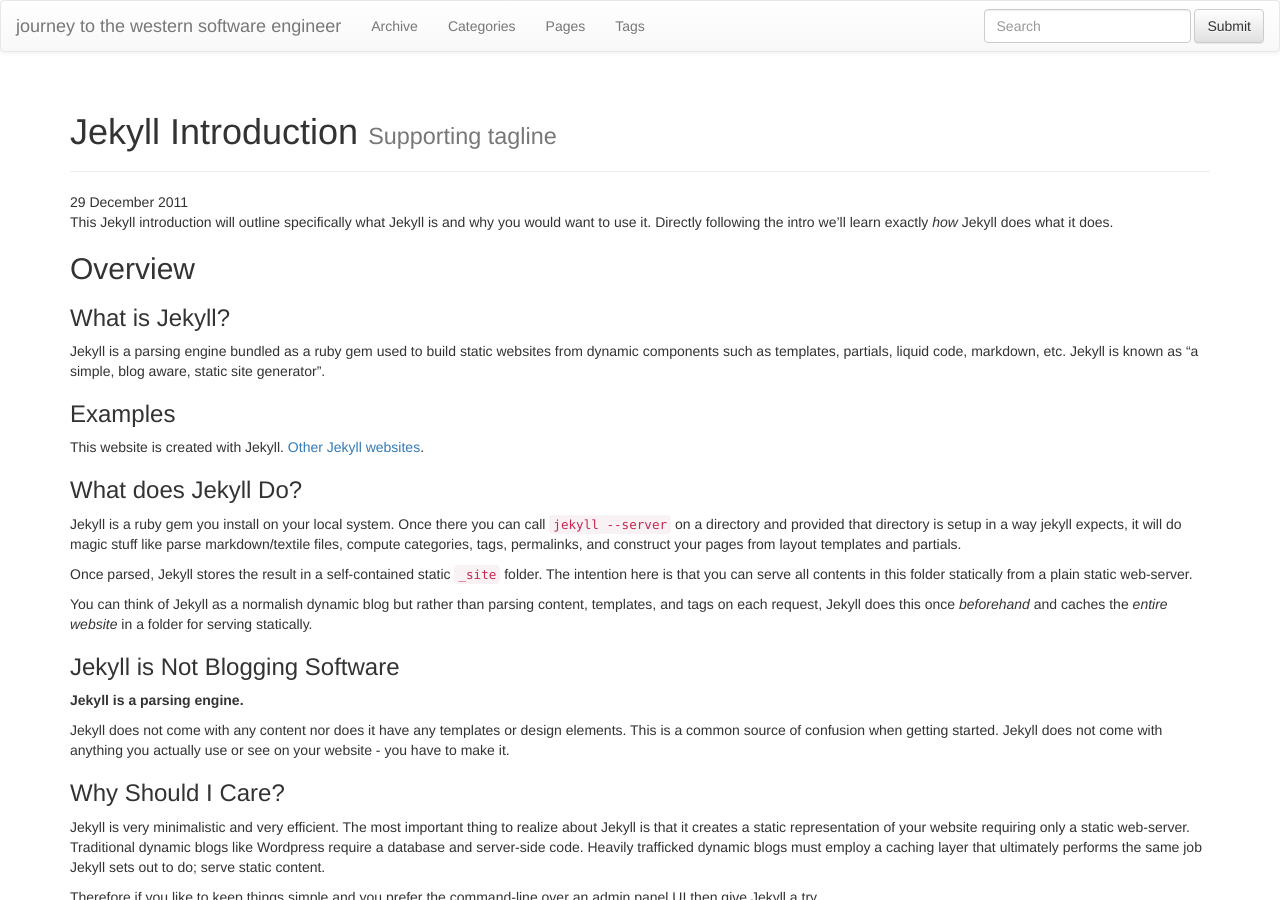
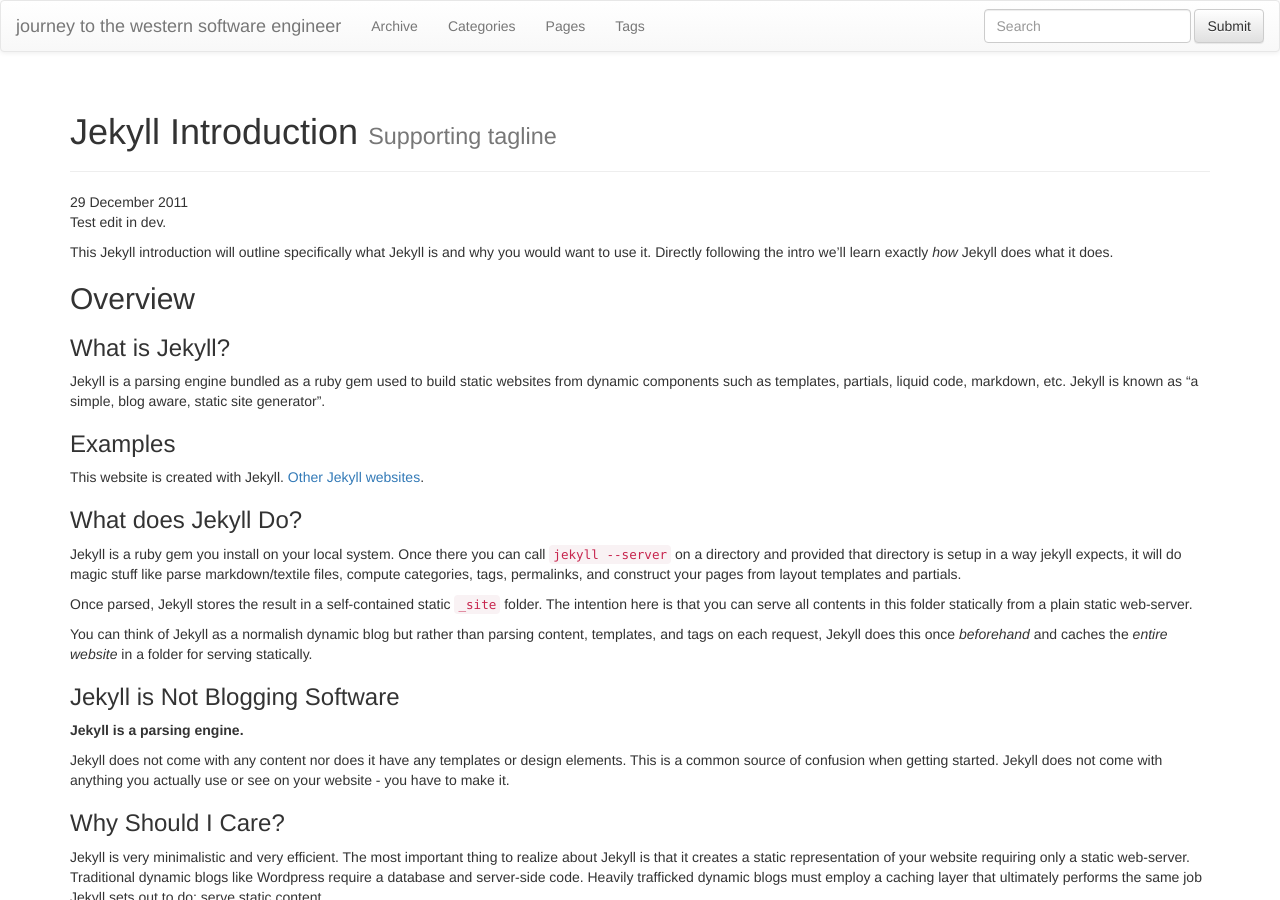
Before and after one commit to plusjade/jekyll-bootstrap, a Jekyll site: the page built from _posts/core-samples/2011-12-29-jekyll-introduction.md, in a window 1280 px wide and 900 px high. Built offline with Jekyll 4.4.1, drawn with Linux system fonts in a browser that asks for light colours; nearby versions of some CDN libraries; library files that are not in the unit come from our copies; comment, search, counter and statistics services are not loaded.

Commit message:
Update 2011-12-29-jekyll-introduction.md

```diff
--- a/_posts/core-samples/2011-12-29-jekyll-introduction.md
+++ b/_posts/core-samples/2011-12-29-jekyll-introduction.md
@@ -5,6 +5,8 @@ tagline: "Supporting tagline"
 tags : [intro, beginner, jekyll, tutorial]
 ---
 {% include JB/setup %}
+
+Test edit in dev.
 
 This Jekyll introduction will outline specifically  what Jekyll is and why you would want to use it.
 Directly following the intro we'll learn exactly _how_ Jekyll does what it does.
```
